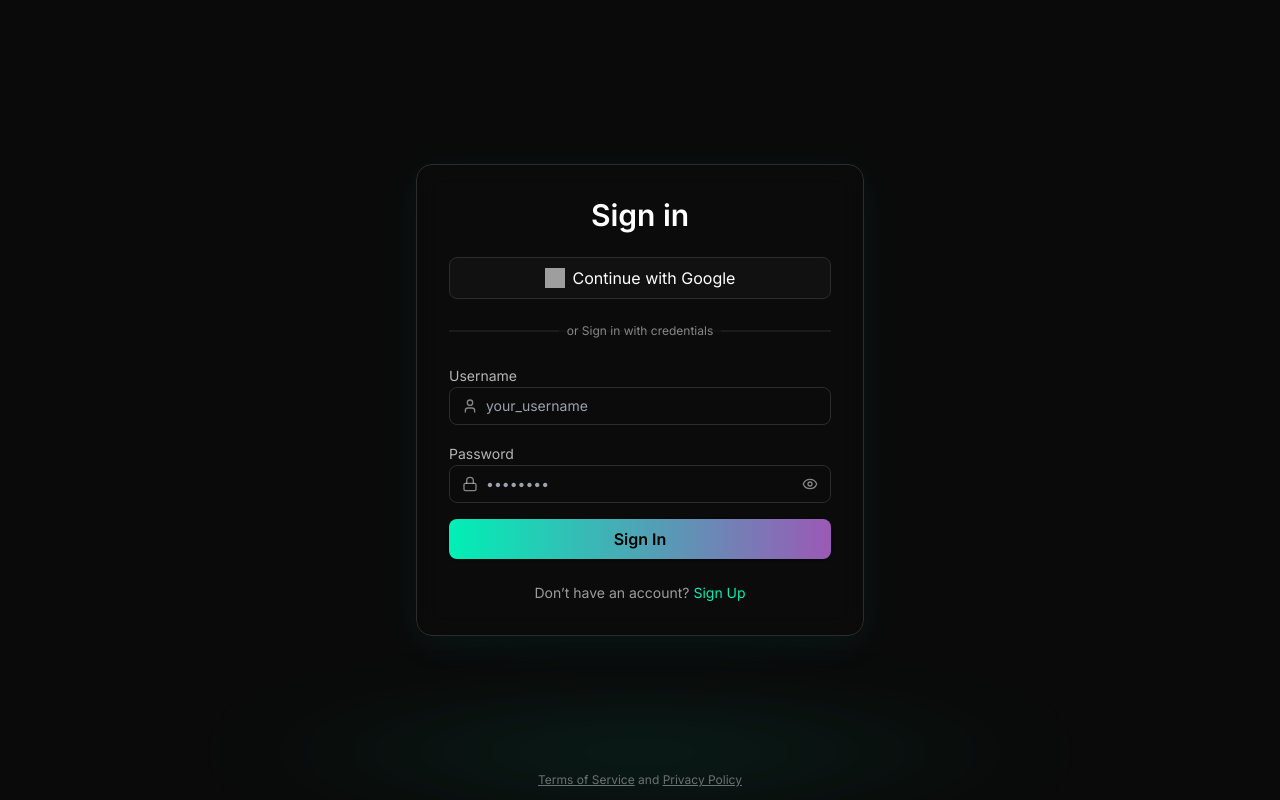
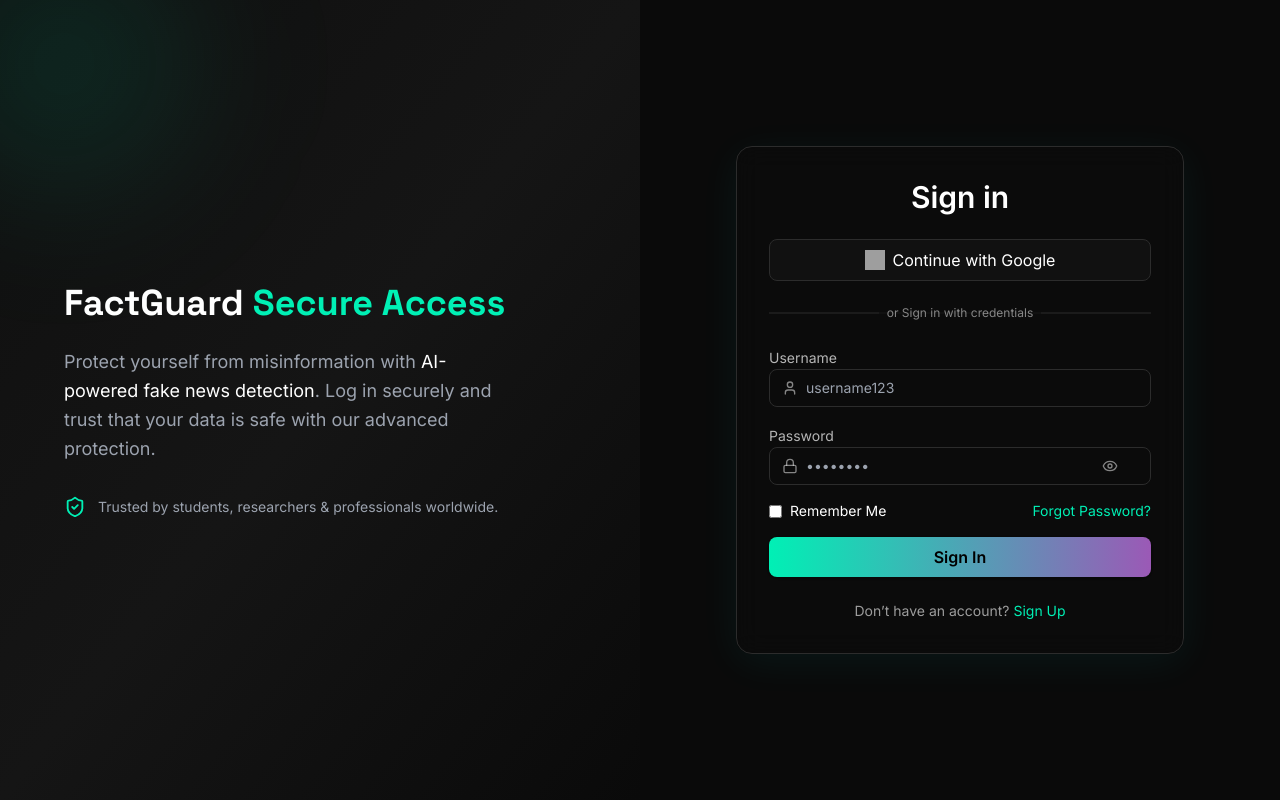
Before and after one commit to MuhammadAnwar16/FactGuard, a React (Vite) app: page /login in a window 1280 px wide. Built offline with nearby package versions, Linux system fonts and the light colour scheme; grey boxes are pictures that could not be loaded.

Commit message:
update changes

```diff
--- a/index.html
+++ b/index.html
@@ -2,7 +2,7 @@
 <html lang="en">
   <head>
     <meta charset="UTF-8" />
-    <link rel="icon" type="image/png" href="/FactGuard(5).png" />
+    <link rel="icon" type="image/png" href="/FactGuardLogo.png" />
     <meta name="viewport" content="width=device-width, initial-scale=1.0" />
     <link href="https://fonts.googleapis.com/css2?family=Inter:wght@400;600&family=Space+Grotesk:wght@500;700&display=swap" rel="stylesheet">
     <title>FactGuard</title>
--- a/src/context/AuthContext.jsx
+++ b/src/context/AuthContext.jsx
@@ -10,7 +10,7 @@
 
   const login = (username, password) => {
     // Replace with real API call later
-    if (username === "admin" && password === "1234") {
+    if (username === "admin" && password === "123456") {
       setUser({ username });
       return true;
     }
--- a/src/pages/LoginPage.jsx
+++ b/src/pages/LoginPage.jsx
@@ -1,7 +1,16 @@
 import React, { useState } from "react";
 import { useNavigate } from "react-router-dom";
 import { useAuth } from "../context/AuthContext";
-import { Eye, EyeOff, Mail, Lock, User } from "lucide-react";
+import {
+  Eye,
+  EyeOff,
+  Mail,
+  Lock,
+  User,
+  ShieldCheck,
+  CheckCircle,
+  XCircle,
+} from "lucide-react";
 
 const LoginPage = () => {
   const [isLogin, setIsLogin] = useState(true);
@@ -11,35 +20,134 @@
   const [password, setPassword] = useState("");
   const [confirmPassword, setConfirmPassword] = useState("");
   const [showPass, setShowPass] = useState(false);
+  const [rememberMe, setRememberMe] = useState(false);
+  const [errors, setErrors] = useState({});
+  const [touched, setTouched] = useState({});
+  const [toast, setToast] = useState(null);
+  const [loading, setLoading] = useState(false); // ✅ new loading state
 
   const { login } = useAuth();
   const navigate = useNavigate();
 
-  const handleSubmit = (e) => {
-    e.preventDefault();
-    if (!isLogin && password !== confirmPassword) {
-      alert("Passwords do not match.");
-      return;
-    }
-
-    const success = login(username, password);
-    if (success) navigate("/analyze");
-    else alert(isLogin ? "Invalid credentials" : "Signup failed");
+  const getPasswordStrength = () => {
+    if (!password) return { label: "", color: "" };
+    if (password.length < 6)
+      return { label: "Weak", color: "bg-red-500" };
+    if (password.match(/[A-Z]/) && password.match(/[0-9]/) && password.length >= 8)
+      return { label: "Strong", color: "bg-green-500" };
+    return { label: "Medium", color: "bg-yellow-500" };
   };
 
+  const validateForm = () => {
+    let newErrors = {};
+    if (!isLogin) {
+      if (!name.trim()) newErrors.name = "Full name is required.";
+      if (!email.trim() || !/^[^\s@]+@[^\s@]+\.[^\s@]+$/.test(email))
+        newErrors.email = "Please enter a valid email address.";
+    }
+    if (!username.trim()) newErrors.username = "Username is required.";
+    if (!password || password.length < 6)
+      newErrors.password = "Password must be at least 6 characters long.";
+    if (!isLogin && password !== confirmPassword)
+      newErrors.confirmPassword = "Passwords do not match.";
+
+    setErrors(newErrors);
+    return Object.keys(newErrors).length === 0;
+  };
+
+  const handleSubmit = async (e) => {
+    e.preventDefault();
+    if (!validateForm()) return;
+
+    setLoading(true); // start loading
+    try {
+      const success = await login(username, password); // simulate async login
+
+      if (success) {
+        const message = isLogin
+          ? { title: "Login Successful", subtitle: "Welcome back!" }
+          : { title: "Account Created", subtitle: "You’re all set to explore!" };
+
+        setToast(message);
+
+        // Redirect after short delay
+        setTimeout(() => {
+          setToast(null);
+          navigate("/analyze");
+        }, 2500);
+      } else {
+        setErrors({
+          form: isLogin ? "Invalid credentials" : "Signup failed",
+        });
+      }
+    } catch (err) {
+      setErrors({ form: "Something went wrong. Please try again." });
+    } finally {
+      setLoading(false); // stop loading
+    }
+  };
+
+  const getBorderClass = (field) => {
+    if (!touched[field]) return "border-[#2c2c2c]";
+    if (errors[field]) return "border-red-500";
+    return "border-green-500";
+  };
+
+  const getRightIcon = (field) => {
+    if (!touched[field]) return null;
+    if (errors[field])
+      return <XCircle size={16} className="text-red-500 absolute right-3" />;
+    return <CheckCircle size={16} className="text-green-500 absolute right-3" />;
+  };
+
+  const { label: passStrengthLabel, color: passStrengthColor } = getPasswordStrength();
+
   return (
-    <div className="min-h-screen bg-[#0a0a0a] flex items-center justify-center px-4 py-10 relative">
-      {/* Glow effect underneath */}
-      <div className="absolute bottom-0 left-1/2 -translate-x-1/2 w-[70%] h-24 bg-[radial-gradient(ellipse_at_center,_rgba(0,240,181,0.15)_0%,_transparent_70%)] blur-2xl pointer-events-none z-0" />
+    <div className="min-h-screen flex flex-col lg:flex-row bg-[#0a0a0a] text-white relative overflow-hidden">
+      {/* Left Branding Section */}
+      <div className="hidden lg:flex flex-col justify-center items-start w-1/2 px-16 bg-gradient-to-br from-[#0f0f0f] via-[#151515] to-[#0a0a0a] relative overflow-hidden">
+        <div className="absolute -top-32 -left-32 w-96 h-96 bg-[radial-gradient(circle,_rgba(0,240,181,0.15)_0%,_transparent_70%)] blur-3xl"></div>
+        <h1 className="text-4xl font-bold font-space mb-6">
+          FactGuard <span className="text-[#00F0B5]">Secure Access</span>
+        </h1>
+        <p className="text-lg text-gray-400 max-w-md leading-relaxed">
+          Protect yourself from misinformation with{" "}
+          <span className="text-white font-medium">
+            AI-powered fake news detection
+          </span>
+          . Log in securely and trust that your data is safe with our
+          advanced protection.
+        </p>
+        <div className="mt-8 flex items-center gap-3 text-sm text-gray-400">
+          <ShieldCheck size={22} className="text-[#00F0B5]" />
+          <span>Trusted by students, researchers & professionals worldwide.</span>
+        </div>
+      </div>
+
+      {/* Right Auth Card */}
+      <div className="flex flex-1 items-center justify-center px-4 sm:px-6 py-8 sm:py-10 relative overflow-y-auto">
+        <div className="w-full max-w-sm sm:max-w-md">
+          {/* Mobile Heading */}
+          <div className="text-center mb-6 lg:hidden">
+            <h1 className="text-2xl sm:text-3xl font-bold font-space">
+              FactGuard <span className="text-[#00F0B5]">Secure Access</span>
+            </h1>
+            <p className="text-xs sm:text-sm text-gray-400 mt-2 px-2">
+              Protect yourself with AI-powered fake news detection.
+            </p>
+          </div>
 
           {/* Auth Card */}
-      <div className="w-full max-w-md bg-[#0c0c0c]/60 backdrop-blur-md border border-[#2c2c2c] rounded-2xl p-8 z-10 shadow-[0_8px_40px_rgba(0,255,255,0.06)] hover:shadow-[0_0_40px_rgba(0,240,181,0.15)] transition-all duration-300">
-        <h2 className="text-3xl font-bold text-center text-white mb-6">
+          <div className="bg-[#0c0c0c]/60 backdrop-blur-md border border-[#2c2c2c] rounded-2xl p-6 sm:p-8 shadow-[0_8px_40px_rgba(0,255,255,0.06)] hover:shadow-[0_0_40px_rgba(0,240,181,0.15)] transition-all duration-300">
+            <h2 className="text-2xl sm:text-3xl font-bold text-center text-white mb-6">
               {isLogin ? "Sign in" : "Create account"}
             </h2>
 
             {/* Google Login */}
-        <button className="w-full bg-[#111] text-white py-2 rounded-lg flex items-center justify-center gap-2 hover:bg-[#1a1a1a] transition mb-6 border border-[#2c2c2c]">
+            <button
+              className="w-full bg-[#111] text-white py-2 rounded-lg flex items-center justify-center gap-2 hover:bg-[#1a1a1a] transition mb-6 border border-[#2c2c2c]"
+              disabled={loading}
+            >
               <img
                 src="https://www.svgrepo.com/show/475656/google-color.svg"
                 alt="Google"
@@ -48,117 +156,227 @@
               Continue with Google
             </button>
 
-        <div className="relative text-center text-muted text-xs mb-6 text-white/50">
-          <span className="bg-[#0c0c0c]/60 px-2 z-10 relative">
+            <div className="relative text-center text-xs mb-6 text-white/50">
+              <span className="bg-[#0c0c0c]/60 px-2 relative z-10">
                 or {isLogin ? "Sign in" : "sign up"} with credentials
               </span>
               <div className="absolute left-0 top-1/2 w-full border-t border-[#2c2c2c] transform -translate-y-1/2" />
             </div>
 
+            {/* Auth Form */}
             <form onSubmit={handleSubmit} className="space-y-4 text-white">
               {!isLogin && (
                 <>
+                  {/* Full Name */}
                   <div>
-                <label className="text-sm font-medium text-white/70">
-                  Full Name
-                </label>
-                <div className="flex items-center border border-[#2c2c2c] rounded-lg px-3">
+                    <label className="text-sm text-white/70">Full Name</label>
+                    <div
+                      className={`flex items-center rounded-lg px-3 border ${getBorderClass(
+                        "name"
+                      )} relative`}
+                    >
                       <User size={16} className="text-white/50 mr-2" />
                       <input
                         type="text"
                         value={name}
                         onChange={(e) => setName(e.target.value)}
+                        onBlur={() => setTouched({ ...touched, name: true })}
                         placeholder="John Doe"
-                    required
-                    className="bg-transparent flex-1 py-2 text-sm focus:outline-none text-white"
+                        className="bg-transparent flex-1 py-2 text-sm focus:outline-none"
                       />
+                      {getRightIcon("name")}
                     </div>
+                    {errors.name && (
+                      <p className="text-red-500 text-xs mt-1">{errors.name}</p>
+                    )}
                   </div>
 
+                  {/* Email */}
                   <div>
-                <label className="text-sm font-medium text-white/70">
-                  Email
-                </label>
-                <div className="flex items-center border border-[#2c2c2c] rounded-lg px-3">
+                    <label className="text-sm text-white/70">Email</label>
+                    <div
+                      className={`flex items-center rounded-lg px-3 border ${getBorderClass(
+                        "email"
+                      )} relative`}
+                    >
                       <Mail size={16} className="text-white/50 mr-2" />
                       <input
                         type="email"
                         value={email}
                         onChange={(e) => setEmail(e.target.value)}
+                        onBlur={() => setTouched({ ...touched, email: true })}
                         placeholder="you@example.com"
-                    required
-                    className="bg-transparent flex-1 py-2 text-sm focus:outline-none text-white"
+                        className="bg-transparent flex-1 py-2 text-sm focus:outline-none"
                       />
+                      {getRightIcon("email")}
                     </div>
+                    {errors.email && (
+                      <p className="text-red-500 text-xs mt-1">{errors.email}</p>
+                    )}
                   </div>
                 </>
               )}
 
+              {/* Username */}
               <div>
-            <label className="text-sm font-medium text-white/70">
-              Username
-            </label>
-            <div className="flex items-center border border-[#2c2c2c] rounded-lg px-3">
+                <label className="text-sm text-white/70">Username</label>
+                <div
+                  className={`flex items-center rounded-lg px-3 border ${getBorderClass(
+                    "username"
+                  )} relative`}
+                >
                   <User size={16} className="text-white/50 mr-2" />
                   <input
                     type="text"
                     value={username}
                     onChange={(e) => setUsername(e.target.value)}
-                placeholder="your_username"
-                required
-                className="bg-transparent flex-1 py-2 text-sm focus:outline-none text-white"
+                    onBlur={() => setTouched({ ...touched, username: true })}
+                    placeholder="username123"
+                    className="bg-transparent flex-1 py-2 text-sm focus:outline-none"
                   />
+                  {getRightIcon("username")}
                 </div>
+                {errors.username && (
+                  <p className="text-red-500 text-xs mt-1">{errors.username}</p>
+                )}
               </div>
 
+              {/* Password */}
               <div>
-            <label className="text-sm font-medium text-white/70">
-              Password
-            </label>
-            <div className="relative flex items-center border border-[#2c2c2c] rounded-lg px-3">
+                <label className="text-sm text-white/70">Password</label>
+                <div
+                  className={`relative flex items-center rounded-lg px-3 border ${getBorderClass(
+                    "password"
+                  )}`}
+                >
                   <Lock size={16} className="text-white/50 mr-2" />
                   <input
                     type={showPass ? "text" : "password"}
                     value={password}
                     onChange={(e) => setPassword(e.target.value)}
+                    onBlur={() => setTouched({ ...touched, password: true })}
                     placeholder="••••••••"
-                required
-                className="bg-transparent flex-1 py-2 text-sm focus:outline-none text-white"
+                    className="bg-transparent flex-1 py-2 text-sm focus:outline-none"
                   />
                   <button
                     type="button"
                     onClick={() => setShowPass(!showPass)}
-                className="absolute right-3 text-white/50"
+                    className="absolute right-8 text-white/50"
                   >
                     {showPass ? <EyeOff size={16} /> : <Eye size={16} />}
                   </button>
+                  {getRightIcon("password")}
                 </div>
+                {errors.password && (
+                  <p className="text-red-500 text-xs mt-1">{errors.password}</p>
+                )}
+
+                {/* Password strength */}
+                {!isLogin && password && (
+                  <div className="mt-2">
+                    <div className="w-full bg-[#1a1a1a] h-1 rounded-full">
+                      <div
+                        className={`h-1 rounded-full ${passStrengthColor} transition-all`}
+                        style={{
+                          width:
+                            passStrengthLabel === "Weak"
+                              ? "33%"
+                              : passStrengthLabel === "Medium"
+                              ? "66%"
+                              : "100%",
+                        }}
+                      />
+                    </div>
+                    <p className="text-xs mt-1 text-gray-400">{passStrengthLabel}</p>
+                  </div>
+                )}
               </div>
 
+              {/* Confirm Password */}
               {!isLogin && (
                 <div>
-              <label className="text-sm font-medium text-white/70">
-                Confirm Password
-              </label>
-              <div className="flex items-center border border-[#2c2c2c] rounded-lg px-3">
+                  <label className="text-sm text-white/70">Confirm Password</label>
+                  <div
+                    className={`flex items-center rounded-lg px-3 border ${getBorderClass(
+                      "confirmPassword"
+                    )} relative`}
+                  >
                     <Lock size={16} className="text-white/50 mr-2" />
                     <input
                       type="password"
                       value={confirmPassword}
                       onChange={(e) => setConfirmPassword(e.target.value)}
+                      onBlur={() =>
+                        setTouched({
+                          ...touched,
+                          confirmPassword: true,
+                        })
+                      }
                       placeholder="Repeat password"
-                  required
-                  className="bg-transparent flex-1 py-2 text-sm focus:outline-none text-white"
+                      className="bg-transparent flex-1 py-2 text-sm focus:outline-none"
                     />
+                    {getRightIcon("confirmPassword")}
                   </div>
+                  {errors.confirmPassword && (
+                    <p className="text-red-500 text-xs mt-1">
+                      {errors.confirmPassword}
+                    </p>
+                  )}
                 </div>
               )}
 
+              {/* Remember Me */}
+              {isLogin && (
+                <div className="flex items-center justify-between text-sm">
+                  <label className="flex items-center gap-2 cursor-pointer">
+                    <input
+                      type="checkbox"
+                      checked={rememberMe}
+                      onChange={() => setRememberMe(!rememberMe)}
+                      className="accent-[#00F0B5]"
+                    />
+                    Remember Me
+                  </label>
+                  <button type="button" className="text-[#00F0B5] hover:underline">
+                    Forgot Password?
+                  </button>
+                </div>
+              )}
+
+              {/* Errors */}
+              {errors.form && (
+                <p className="text-red-500 text-xs text-center mt-2">{errors.form}</p>
+              )}
+
+              {/* Submit Button with Spinner */}
               <button
                 type="submit"
-            className="w-full bg-gradient-to-r from-[#00F0B5] to-[#9B59B6] text-black font-semibold py-2 rounded-lg hover:scale-[1.01] transition shadow"
+                className="w-full flex justify-center items-center gap-2 bg-gradient-to-r from-[#00F0B5] to-[#9B59B6] text-black font-semibold py-2 rounded-lg hover:scale-[1.01] transition shadow disabled:opacity-60 disabled:cursor-not-allowed"
+                disabled={loading}
               >
-            {isLogin ? "Sign In" : "Sign Up"}
+                {loading && (
+                  <svg
+                    className="animate-spin h-5 w-5 text-black"
+                    xmlns="http://www.w3.org/2000/svg"
+                    fill="none"
+                    viewBox="0 0 24 24"
+                  >
+                    <circle
+                      className="opacity-25"
+                      cx="12"
+                      cy="12"
+                      r="10"
+                      stroke="currentColor"
+                      strokeWidth="4"
+                    ></circle>
+                    <path
+                      className="opacity-75"
+                      fill="currentColor"
+                      d="M4 12a8 8 0 018-8v4a4 4 0 00-4 4H4z"
+                    ></path>
+                  </svg>
+                )}
+                {loading ? "Please wait..." : isLogin ? "Sign In" : "Sign Up"}
               </button>
             </form>
 
@@ -166,40 +384,32 @@
               {isLogin ? "Don’t have an account?" : "Already have an account?"}{" "}
               <button
                 type="button"
-            onClick={() => setIsLogin(!isLogin)}
+                onClick={() => {
+                  setIsLogin(!isLogin);
+                  setErrors({});
+                  setTouched({});
+                  setPassword("");
+                  setConfirmPassword("");
+                }}
                 className="text-[#00F0B5] hover:underline font-medium"
               >
                 {isLogin ? "Sign Up" : "Sign In"}
               </button>
             </p>
           </div>
+        </div>
+      </div>
 
-      {/* Terms of Service Text */}
-      <p className="absolute bottom-3 left-1/2 -translate-x-1/2 text-xs text-white/40 text-center z-10">
-        {isLogin ? (
-          <>
-            <a href="/terms" className="underline hover:text-white/60">
-              Terms of Service
-            </a>{" "}
-            and{" "}
-            <a href="/privacy" className="underline hover:text-white/60">
-              Privacy Policy
-            </a>
-          </>
-        ) : (
-          <>
-            By creating an account, you agree to the{" "}
-            <a href="/terms" className="underline hover:text-white/60">
-              Terms of Service
-            </a>{" "}
-            and{" "}
-            <a href="/privacy" className="underline hover:text-white/60">
-              Privacy Policy
-            </a>
-            .
-          </>
+      {/* Toast */}
+      {toast && (
+        <div className="fixed bottom-6 left-1/2 -translate-x-1/2 bg-[#0c0c0c]/95 backdrop-blur-lg border border-[#2c2c2c] rounded-xl px-6 py-4 shadow-[0_8px_40px_rgba(0,240,181,0.15)] animate-fadeInUp z-50 transition-all duration-500">
+          <p className="text-[#00F0B5] font-semibold text-sm flex items-center gap-2">
+            <CheckCircle size={16} className="text-[#00F0B5]" />
+            {toast.title}
+          </p>
+          <p className="text-gray-300 text-xs mt-1">{toast.subtitle}</p>
+        </div>
       )}
-      </p>
     </div>
   );
 };
```
Also changed, not shown: src/App.css (+11 -0 lines), tailwind.config.js (+9 -0 lines), public/FactGuardLogo.png (renamed from public/FactGuard (5).png), public/logo.png (deleted). Lines whose indentation alone changed are shown as unchanged.
